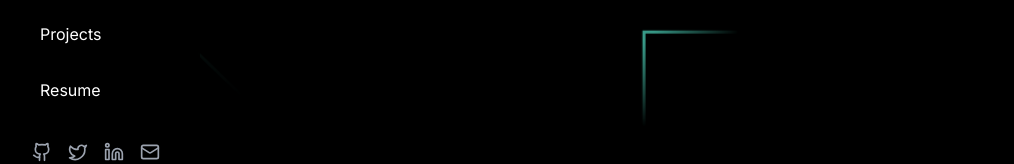
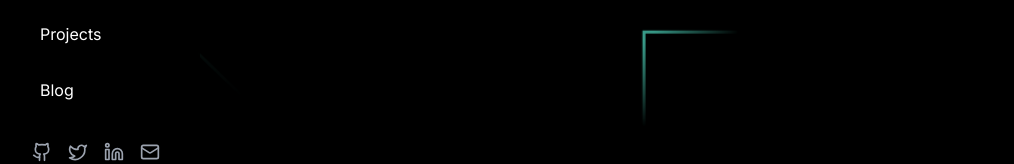
Before and after one commit to petersolimine/personal, a Next.js app: page / in a window 1280 px wide. Shown: the part 178-342 px from the top of the page, without its empty margins (8-1022 px from the left). Built offline with nearby package versions, Linux system fonts and the light colour scheme.

Commit message:
blog not resume

```diff
--- a/app/page.tsx
+++ b/app/page.tsx
@@ -8,7 +8,7 @@ import Link from 'next/link';
 const tabs = [
   { id: 'about', label: 'About' },
   { id: 'projects', label: 'Projects' },
-  { id: 'resume', label: 'Resume' },
+  { id: 'blog', label: 'Blog' },
 ];
 
 const socialLinks = [
```
